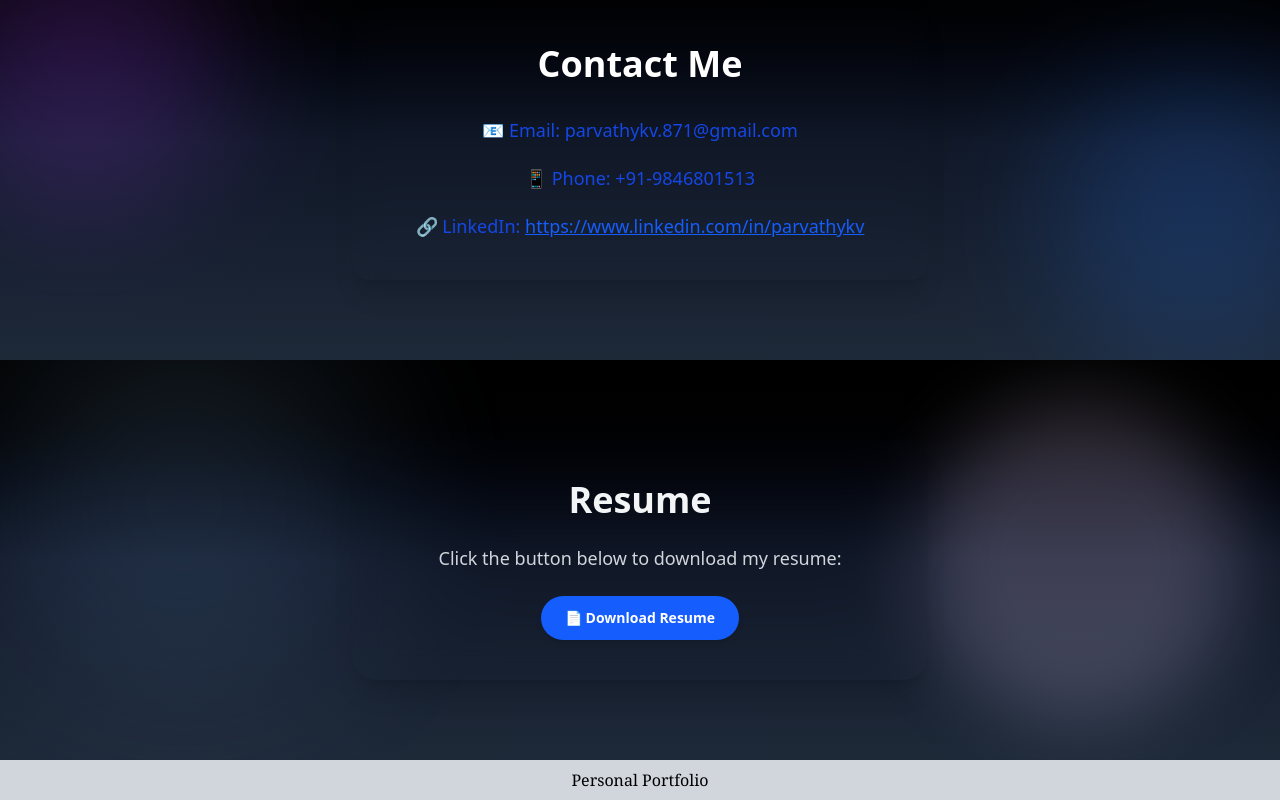
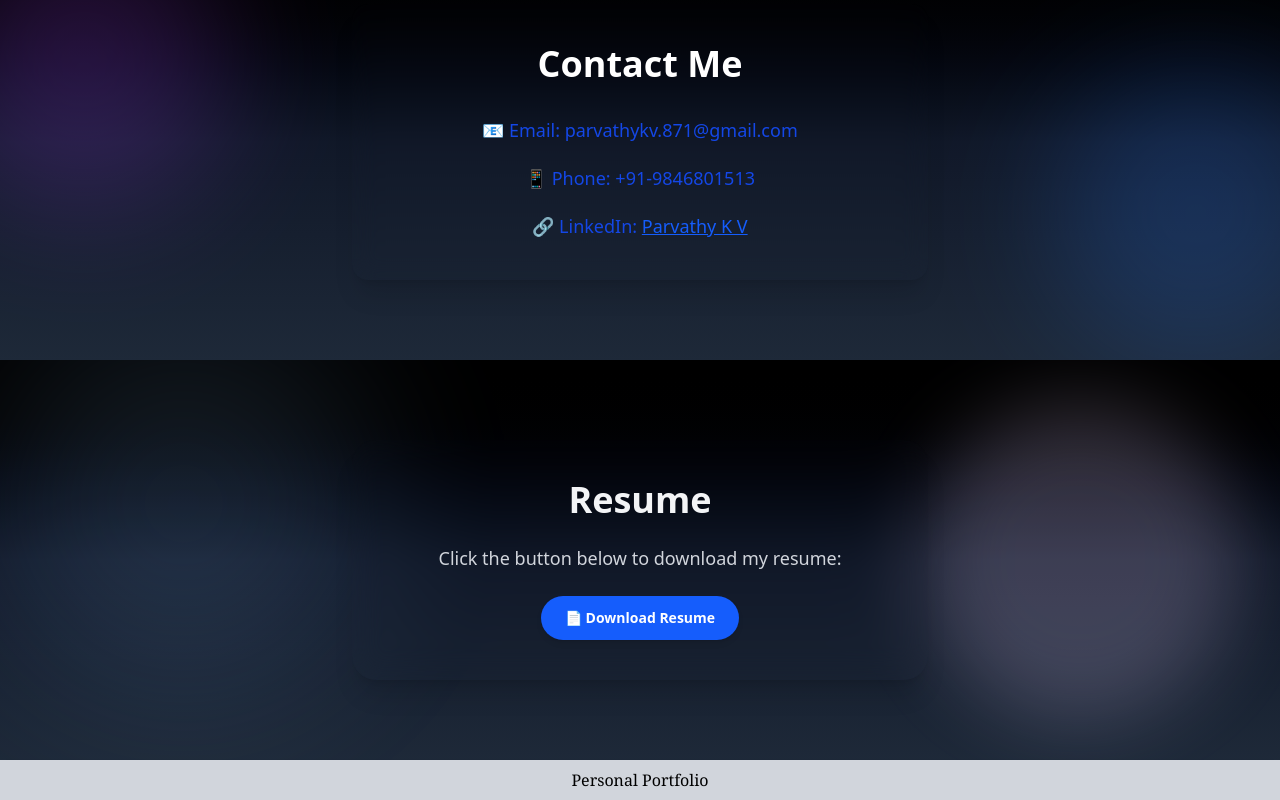
Before and after one commit to parvathy111/Personal_portfolio, a React (Vite) app: page / in a window 1280 px wide. Shown: the part 2476-3276 px from the top of the page. Built offline with nearby package versions, Linux system fonts and the light colour scheme.

Commit message:
linkedin updated

```diff
--- a/src/pages/Contact.jsx
+++ b/src/pages/Contact.jsx
@@ -28,12 +28,12 @@
           <p className="text-blue-700">
             🔗 LinkedIn:{" "}
             <a
-              href="https://linkedin.com/in/yourprofile"
+              href="https://www.linkedin.com/in/parvathykv"
               target="_blank"
               rel="noreferrer"
               className="text-blue-600 underline hover:text-blue-800 transition"
             >
-              https://www.linkedin.com/in/parvathykv
+              Parvathy K V
             </a>
           </p>
         </div>
```
